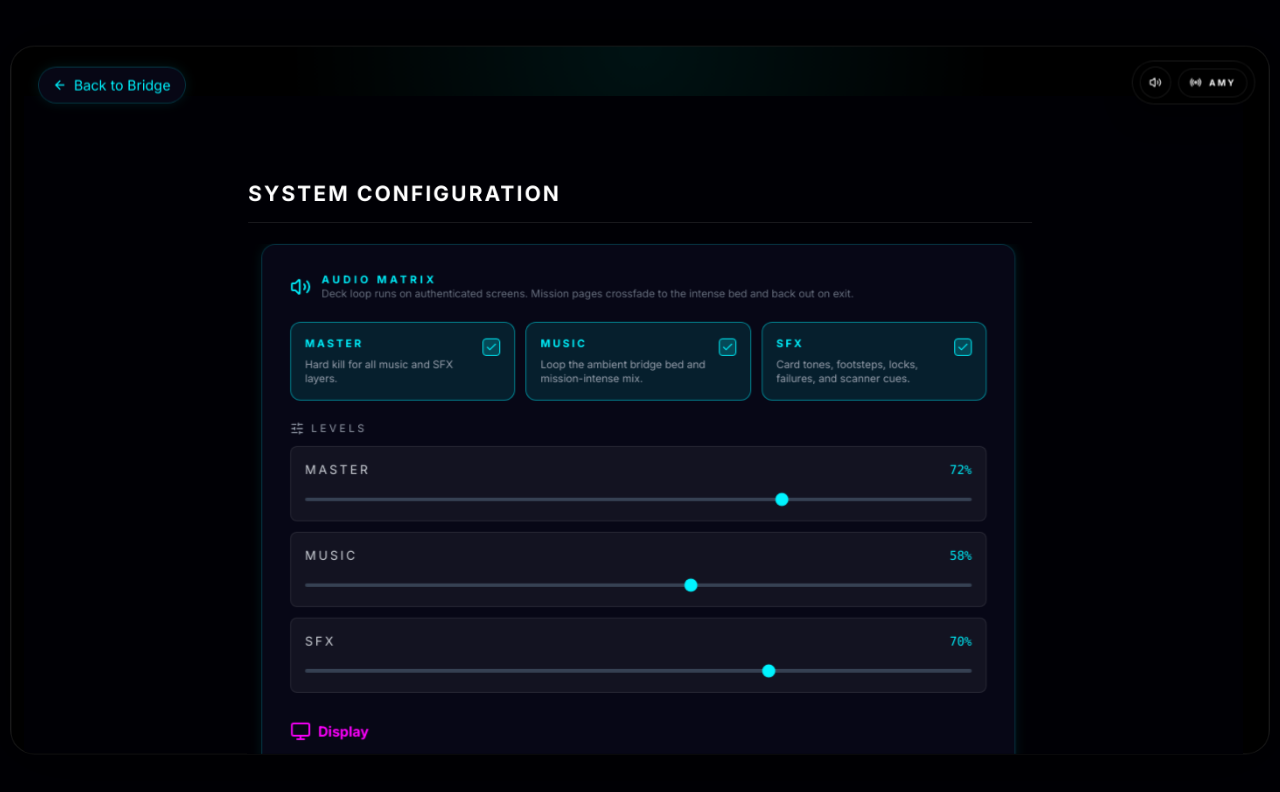
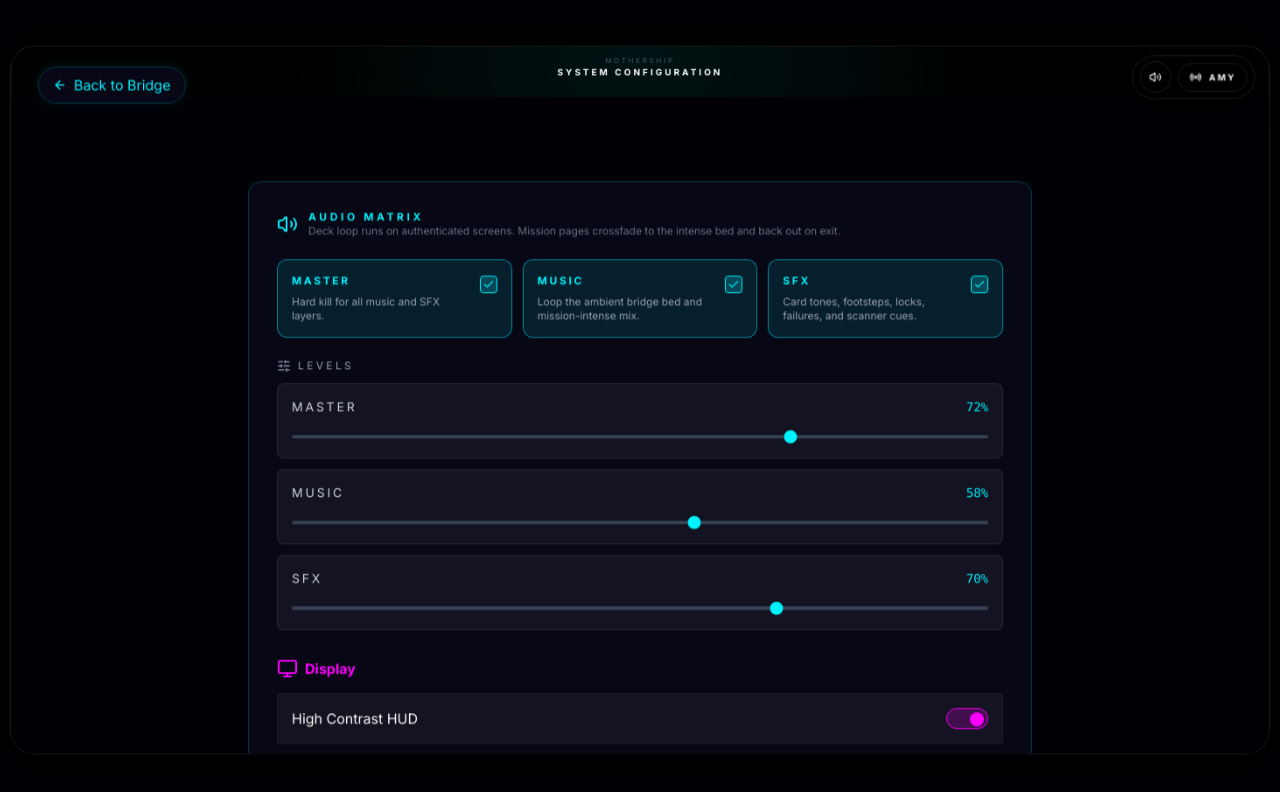
Before and after one commit to grounded-play/mothership, a Next.js app: page /settings in a window 1280 px wide. Shown: the top 792 px of the page. Built offline with nearby package versions, Linux system fonts and the light colour scheme.

Commit message:
fix: fit stage routes without shell scrolling

```diff
--- a/src/app/character/view/page.tsx
+++ b/src/app/character/view/page.tsx
@@ -5,6 +5,7 @@ import { redirect } from "next/navigation";
 import Link from "next/link";
 import { ArrowLeft, Box, Shield, Activity } from "lucide-react";
 import CurrencyDisplay from "@/components/ui/CurrencyDisplay";
+import AutoFitViewport from "@/components/layout/AutoFitViewport";
 
 import CharacterProfile from "@/components/character/CharacterProfile";
 import InventoryInspect from "@/components/character/InventoryInspect";
@@ -55,16 +56,14 @@ export default async function CharacterViewPage() {
             </div>
 
             <div className="mx-auto flex h-full min-h-0 w-full max-w-6xl flex-col">
-                <header className="mb-6 flex shrink-0 flex-col gap-4 border-b border-white/10 pb-4 sm:flex-row sm:items-center sm:justify-between">
-                    <div className="text-lg font-bold uppercase tracking-widest text-white">
-                        Character Record
-                    </div>
+                <AutoFitViewport contentKey={`character-view-${character.id}`}>
+                    <div className="flex min-h-[780px] w-full flex-col">
+                        <header className="mb-6 flex shrink-0 justify-end border-b border-white/10 pb-4">
                             <div className="flex items-center gap-4">
                                 <CurrencyDisplay credits={character.credits} voidTokens={character.voidTokens} scrap={scrapCount} paste={pasteCount} />
                             </div>
                         </header>
 
-                <div className="min-h-0 flex-1 overflow-y-auto custom-scrollbar hud-scrollbar pr-1">
                         <div className="grid grid-cols-1 gap-8 lg:grid-cols-12">
 
                             {/* Left Column: Profile Card */}
@@ -100,7 +99,6 @@ export default async function CharacterViewPage() {
                                         </div>
                                     </div>
                                 </div>
-
                                 <div className="glass-panel rounded-xl border-t-2 border-neon-cyan p-6">
                                     <h2 className="mb-4 flex items-center text-sm font-bold uppercase tracking-wider text-neon-cyan">
                                         <Shield className="mr-2 h-4 w-4" /> Service Record
@@ -137,6 +135,7 @@ export default async function CharacterViewPage() {
                             </div>
                         </div>
                     </div>
+                </AutoFitViewport>
             </div>
         </div>
     );
--- a/src/app/game/[id]/page.tsx
+++ b/src/app/game/[id]/page.tsx
@@ -1723,7 +1723,7 @@ export default function GameInterface() {
 
 
             {/* Main Grid Layout */}
-            <main className="relative z-20 mx-auto grid h-full w-full max-w-[1900px] flex-1 min-h-0 grid-cols-[390px_minmax(0,1fr)] gap-4 overflow-y-scroll overflow-x-hidden custom-scrollbar hud-scrollbar px-4 py-4">
+            <main className="relative z-20 mx-auto grid h-full w-full max-w-[1900px] flex-1 min-h-0 grid-cols-[390px_minmax(0,1fr)] gap-4 overflow-hidden px-4 py-4">
 
 
                 {/* LEFT PANEL: Map & Info (Col Span 3) */}
--- a/src/app/marketplace/page.tsx
+++ b/src/app/marketplace/page.tsx
@@ -3,6 +3,7 @@ import { authOptions } from "@/lib/auth";
 import { prisma } from "@/lib/prisma";
 import { redirect } from "next/navigation";
 import MarketInterface from "@/components/market/MarketInterface";
+import AutoFitViewport from "@/components/layout/AutoFitViewport";
 import Link from "next/link";
 import { ArrowLeft } from "lucide-react";
 
@@ -37,6 +38,8 @@ export default async function MarketplacePage() {
             </div>
 
             <div className="mx-auto flex h-full min-h-0 w-full max-w-7xl flex-col">
+                <AutoFitViewport contentKey={`market-${listings.length}-${character.inventory.length}`}>
+                    <div className="flex min-h-[760px] w-full flex-col">
                         <MarketInterface
                             initialListings={listings}
                             userInventory={character.inventory}
@@ -44,6 +47,8 @@ export default async function MarketplacePage() {
                             voidTokens={character.voidTokens}
                         />
                     </div>
+                </AutoFitViewport>
+            </div>
         </div>
     );
 }
--- a/src/app/printer/page.tsx
+++ b/src/app/printer/page.tsx
@@ -5,6 +5,7 @@ import { redirect } from "next/navigation";
 import Link from "next/link";
 import { ArrowLeft } from "lucide-react";
 import PrinterInterface from "@/components/market/PrinterInterface";
+import AutoFitViewport from "@/components/layout/AutoFitViewport";
 import { normalizePublicPath } from "@/lib/imagePath";
 
 const toSortTimestamp = (value: unknown) => {
@@ -169,7 +170,8 @@ export default async function PrinterPage() {
             </div>
 
             <div className="mx-auto flex h-full min-h-0 w-full max-w-6xl flex-col">
-                <div className="min-h-0 flex-1 overflow-y-auto custom-scrollbar hud-scrollbar pr-1">
+                <AutoFitViewport contentKey={`printer-${globalQueue.length}-${recentMade.length}`}>
+                    <div className="flex min-h-[780px] w-full flex-col">
                         <PrinterInterface
                             credits={(character as any).credits}
                             inventory={(character as any).inventory}
@@ -178,6 +180,7 @@ export default async function PrinterPage() {
                             recentMade={recentMade}
                         />
                     </div>
+                </AutoFitViewport>
             </div>
         </div>
     );
--- a/src/app/roster/page.tsx
+++ b/src/app/roster/page.tsx
@@ -5,6 +5,7 @@ import { redirect } from "next/navigation";
 import Link from "next/link";
 import { ArrowLeft, Users } from "lucide-react";
 import RosterInterface from "@/components/roster/RosterInterface";
+import AutoFitViewport from "@/components/layout/AutoFitViewport";
 
 export default async function RosterPage() {
     const session = await getServerSession(authOptions);
@@ -55,6 +56,8 @@ export default async function RosterPage() {
             </div>
 
             <div className="mx-auto flex h-full min-h-0 w-full max-w-6xl flex-col">
+                <AutoFitViewport contentKey={`roster-${characters.length}`}>
+                    <div className="flex min-h-[760px] w-full flex-col">
                         <header className="mb-6 flex shrink-0 items-center justify-between border-b border-white/5 pb-4 sm:mb-8">
                             <div className="flex items-center gap-2">
                                 <Users className="w-5 h-5 text-neon-magenta" />
@@ -69,6 +72,8 @@ export default async function RosterPage() {
                             />
                         </div>
                     </div>
+                </AutoFitViewport>
+            </div>
         </div>
     );
 }
--- a/src/app/settings/page.tsx
+++ b/src/app/settings/page.tsx
@@ -3,6 +3,7 @@
 import Link from "next/link";
 import { ArrowLeft, Monitor } from "lucide-react";
 import AudioSettingsPanel from "@/components/audio/AudioSettingsPanel";
+import AutoFitViewport from "@/components/layout/AutoFitViewport";
 
 export default function SettingsPage() {
     return (
@@ -14,11 +15,8 @@ export default function SettingsPage() {
             </div>
 
             <div className="mx-auto flex h-full min-h-0 w-full max-w-4xl flex-col">
-                <header className="mb-6 flex shrink-0 items-center border-b border-white/10 pb-4">
-                    <h1 className="text-2xl font-bold tracking-widest text-white">SYSTEM CONFIGURATION</h1>
-                </header>
-
-                <div className="min-h-0 flex-1 overflow-y-auto custom-scrollbar hud-scrollbar pr-1">
+                <AutoFitViewport contentKey="settings">
+                    <div className="min-h-[720px] w-full">
                         <div className="glass-panel rounded-2xl p-6 sm:p-8">
                             <div className="space-y-8">
                                 <div className="space-y-4">
@@ -41,6 +39,7 @@ export default function SettingsPage() {
                             </div>
                         </div>
                     </div>
+                </AutoFitViewport>
             </div>
         </div>
     );
--- a/src/components/market/MarketInterface.tsx
+++ b/src/components/market/MarketInterface.tsx
@@ -345,7 +345,7 @@ export default function MarketInterface({ initialListings, userInventory, credit
                 </div>
             </header>
 
-            <div className="min-h-0 flex-1 overflow-y-auto custom-scrollbar hud-scrollbar pr-1">
+            <div className="min-h-0 flex-1">
                 {activeTab === "market" && (
                     <div className="grid grid-cols-1 gap-6 xl:grid-cols-[minmax(0,1fr)_340px]">
                         {/* Listings Column */}
--- a/src/components/ui/AppFrame.tsx
+++ b/src/components/ui/AppFrame.tsx
@@ -14,10 +14,51 @@ const APP_STAGE_WIDTH = 1440;
 const APP_STAGE_HEIGHT = 810;
 type CompactPanel = "player" | "guide";
 
+const GAME_ROUTE_RE = /^\/game\/[^/]+$/;
+const SUMMARY_ROUTE_RE = /^\/game\/[^/]+\/summary$/;
+const LOBBY_ROUTE_RE = /^\/lobby\/[^/]+$/;
+
+function getRouteTitle(pathname: string | null) {
+    if (!pathname || pathname === "/" || pathname.startsWith("/api/")) return null;
+    if (pathname === "/menu") return "Main Menu";
+    if (pathname === "/roster") return "Active Roster";
+    if (pathname === "/marketplace") return "Galactic Market";
+    if (pathname === "/printer") return "Matter Fabricator";
+    if (pathname === "/settings") return "System Configuration";
+    if (pathname === "/character/view") return "Character Record";
+    if (pathname === "/character/create") return "Character Creator";
+    if (pathname === "/lobby/browse") return "Mission Control";
+    if (LOBBY_ROUTE_RE.test(pathname)) return "Launch Bay";
+    if (SUMMARY_ROUTE_RE.test(pathname)) return "Post-Mission Analysis";
+    if (GAME_ROUTE_RE.test(pathname)) return "Mission Deck";
+    return null;
+}
+
+function isFittedRoute(pathname: string | null) {
+    if (!pathname) return false;
+    return pathname === "/menu"
+        || pathname === "/roster"
+        || pathname === "/marketplace"
+        || pathname === "/printer"
+        || pathname === "/settings"
+        || pathname === "/character/view"
+        || pathname === "/character/create"
+        || SUMMARY_ROUTE_RE.test(pathname)
+        || GAME_ROUTE_RE.test(pathname);
+}
+
+function shouldShowBridgeTime(pathname: string | null) {
+    return Boolean(pathname && (GAME_ROUTE_RE.test(pathname) || SUMMARY_ROUTE_RE.test(pathname)));
+}
+
 export default function AppFrame({ children }: { children: React.ReactNode }) {
     const pathname = usePathname();
     const showDock = Boolean(pathname && pathname !== "/" && !pathname.startsWith("/api/"));
+    const routeTitle = getRouteTitle(pathname);
+    const fitContent = isFittedRoute(pathname);
+    const showBridgeTime = shouldShowBridgeTime(pathname);
     const [isCompactViewport, setIsCompactViewport] = useState(false);
+    const [bridgeTimeLabel, setBridgeTimeLabel] = useState("");
     const [compactPanelState, setCompactPanelState] = useState<{ panel: CompactPanel | null; pathname: string | null }>({
         panel: null,
         pathname: null,
@@ -57,6 +98,29 @@ export default function AppFrame({ children }: { children: React.ReactNode }) {
     }, []);
 
     useEffect(() => {
+        if (!showBridgeTime) {
+            setBridgeTimeLabel("");
+            return;
+        }
+
+        const formatter = new Intl.DateTimeFormat("en-US", {
+            month: "short",
+            day: "2-digit",
+            year: "numeric",
+            hour: "2-digit",
+            minute: "2-digit",
+        });
+
+        const updateBridgeTime = () => {
+            setBridgeTimeLabel(formatter.format(new Date()).toUpperCase());
+        };
+
+        updateBridgeTime();
+        const interval = window.setInterval(updateBridgeTime, 30000);
+        return () => window.clearInterval(interval);
+    }, [showBridgeTime]);
+
+    useEffect(() => {
         if (!compactPanel) return;
 
         const handlePointerDown = (event: PointerEvent) => {
@@ -94,11 +158,29 @@ export default function AppFrame({ children }: { children: React.ReactNode }) {
                         <div
                             className="grid h-full w-full"
                             style={{
-                                gridTemplateRows: showDock ? "56px minmax(0,1fr)" : "minmax(0,1fr)",
+                                gridTemplateRows: showDock ? "58px minmax(0,1fr)" : "minmax(0,1fr)",
                             }}
                         >
                             {showDock && (
-                                <div className="relative z-[40] flex items-start justify-end px-4 pt-4">
+                                <div className="relative z-[40] flex items-center justify-end px-4 pt-3">
+                                    {routeTitle && (
+                                        <div className="pointer-events-none absolute left-1/2 top-2.5 z-0 flex max-w-[46vw] -translate-x-1/2 flex-col items-center text-center">
+                                            <div className="text-[8px] uppercase tracking-[0.34em] text-gray-600">
+                                                Mothership
+                                            </div>
+                                            <div className={`${isCompactViewport ? "text-[10px]" : "text-[12px]"} truncate font-bold uppercase tracking-[0.3em] text-white`}>
+                                                {routeTitle}
+                                            </div>
+                                        </div>
+                                    )}
+
+                                    <div className="relative z-[2] flex items-center justify-end gap-2">
+                                        {showBridgeTime && bridgeTimeLabel && !isCompactViewport && (
+                                            <div className="rounded-full border border-cyan-500/20 bg-black/82 px-3 py-2 text-[9px] font-bold uppercase tracking-[0.22em] text-cyan-200 shadow-[0_10px_28px_rgba(0,0,0,0.4)]">
+                                                {bridgeTimeLabel}
+                                            </div>
+                                        )}
+
                                         <div ref={compactLauncherRef} className="relative flex items-center justify-center gap-2 rounded-full border border-white/10 bg-black/88 px-2 py-1.5 shadow-[0_12px_32px_rgba(0,0,0,0.48)] backdrop-blur-xl">
                                             <button
                                                 type="button"
@@ -142,9 +224,10 @@ export default function AppFrame({ children }: { children: React.ReactNode }) {
                                             )}
                                         </div>
                                     </div>
+                                </div>
                             )}
 
-                            <div className="relative min-h-0 overflow-y-scroll overflow-x-hidden custom-scrollbar hud-scrollbar">
+                            <div className={`relative min-h-0 ${fitContent ? "overflow-hidden" : "overflow-y-auto overflow-x-hidden custom-scrollbar hud-scrollbar"}`}>
                                 {children}
                             </div>
                         </div>
```
Lines whose indentation alone changed are shown as unchanged.
